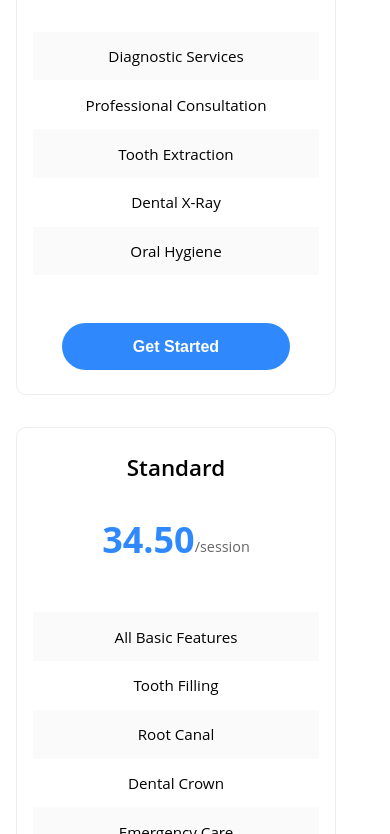
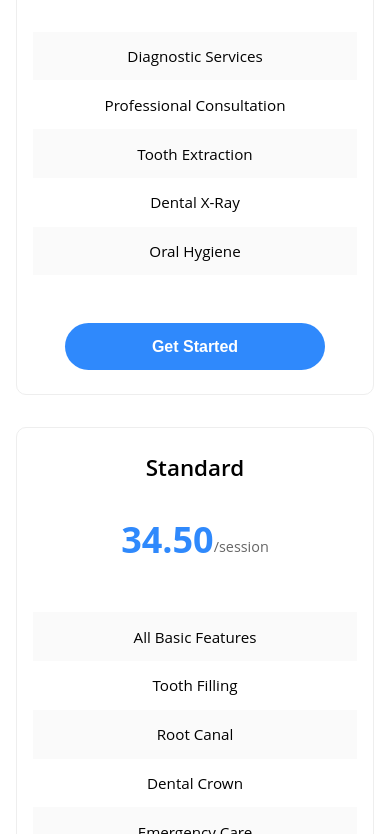
Before and after one commit to SoftEngAliijaz/DentaCare-Website, a plain HTML site: page partials/pricing.html in a window 390 px wide. Shown: the part 438-1272 px from the top of the page. Drawn offline with Linux system fonts and the light colour scheme; files that its build step writes are made by us from their sources.

Commit message:
fixed responsiveness in mobile view

```diff
--- a/styles/pricing.css
+++ b/styles/pricing.css
@@ -127,7 +127,7 @@
 @media (max-width: 480px) {
   .pricing-card-grid {
     grid-template-columns: 1fr;
-    max-width: 320px;
+    width: auto;
   }
 
   .pricing-title {
```
